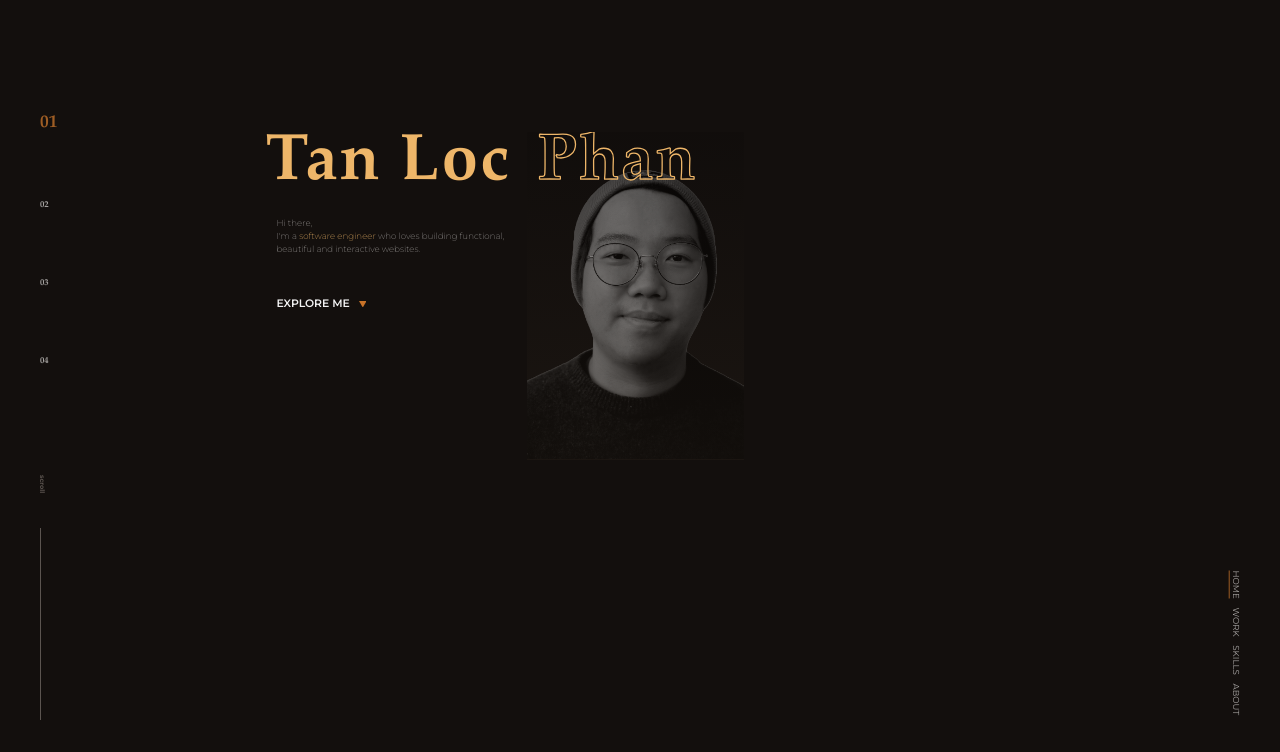
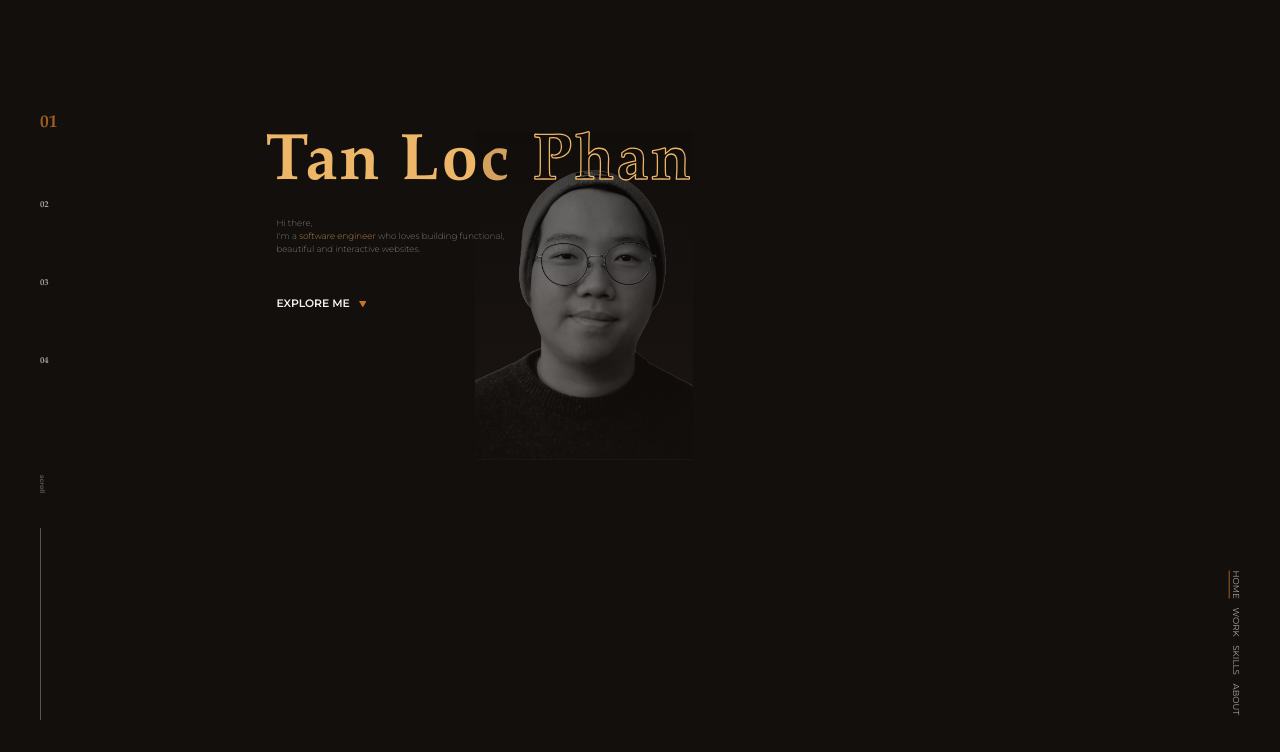
Before and after one commit to locphan2207/personal-web, a React (Create React App) app: page / in a window 1280 px wide. Shown: the top 752 px of the page. Built offline with nearby package versions, Linux system fonts and the light colour scheme.

Commit message:
Adjust tracking system through state and img style

```diff
--- a/src/components/App.js
+++ b/src/components/App.js
@@ -15,12 +15,10 @@ import { throttle } from "helpers/animationHelpers"
 
 const SCROLL_COUNT_TO_PAGE = 5
 
-let WHEEL_TRACK = 0
-
 function App() {
   const [pageVisible, setPageVisible] = useState(PAGE_NAMES.HOME_PAGE)
   const [closingPage, setClosingPage] = useState(null)
-  const [isScrollingToPage, setIsScrollingToPage] = useState(0)
+  const [wheelTrack, setWheelTrack] = useState(0)
   const nextPage = useRef(null)
 
   // Trigger the closing animation and store the next page to ref
@@ -30,33 +28,18 @@ function App() {
     nextPage.current = pageName
   }
 
-  useEffect(() => {
-    const currIdx = NAV_NAMES_ORDER.findIndex(item => pageVisible === item)
-    const prevPage = NAV_NAMES_ORDER[currIdx - 1]
-    const nextPage = NAV_NAMES_ORDER[currIdx + 1]
-    if (isScrollingToPage === 1) {
-      switchPage(nextPage)
-    } else if (isScrollingToPage === -1) {
-      switchPage(prevPage)
-    }
-    // eslint-disable-next-line react-hooks/exhaustive-deps
-  }, [isScrollingToPage])
-
-  useEffect(() => {
+  const addWheelTracking = () => {
     window.addEventListener(
       "wheel",
       throttle(e => {
-        WHEEL_TRACK = e.deltaY > 0 ? WHEEL_TRACK + 1 : WHEEL_TRACK - 1
-        console.log(WHEEL_TRACK, e)
-        if (WHEEL_TRACK > SCROLL_COUNT_TO_PAGE) {
-          setIsScrollingToPage(1)
-          WHEEL_TRACK = 0
-        } else if (WHEEL_TRACK <= -SCROLL_COUNT_TO_PAGE) {
-          setIsScrollingToPage(-1)
-          WHEEL_TRACK = 0
-        }
+        setWheelTrack(e.deltaY > 0 ? wheelTrack + 1 : wheelTrack - 1)
+        console.log(wheelTrack, e)
       }, 100)
     )
+  }
+
+  useEffect(() => {
+    addWheelTracking()
   }, [])
 
   // Act as a listener for when a page finishes its closing animation
@@ -64,7 +47,7 @@ function App() {
   useEffect(() => {
     if (!closingPage && nextPage.current) {
       setPageVisible(nextPage.current)
-      setIsScrollingToPage(0)
+      setWheelTrack(0)
     }
   }, [closingPage])
 
@@ -81,24 +64,28 @@ function App() {
           isClosing={closingPage === PAGE_NAMES.HOME_PAGE}
           setClosingPage={setClosingPage}
           explore={() => switchPage(PAGE_NAMES.WORK_PAGE)}
+          wheelTrack={wheelTrack}
         />
       )}
       {pageVisible === PAGE_NAMES.WORK_PAGE && (
         <PageTwo
           isClosing={closingPage === PAGE_NAMES.WORK_PAGE}
           setClosingPage={setClosingPage}
+          wheelTrack={wheelTrack}
         />
       )}
       {pageVisible === PAGE_NAMES.SKILLS_PAGE && (
         <PageThree
           isClosing={closingPage === PAGE_NAMES.SKILLS_PAGE}
           setClosingPage={setClosingPage}
+          wheelTrack={wheelTrack}
         />
       )}
       {pageVisible === PAGE_NAMES.ABOUT_PAGE && (
         <PageFour
           isClosing={closingPage === PAGE_NAMES.ABOUT_PAGE}
           setClosingPage={setClosingPage}
+          wheelTrack={wheelTrack}
         />
       )}
     </div>
--- a/src/components/PageOne.css
+++ b/src/components/PageOne.css
@@ -6,11 +6,15 @@
   width: 100%;
 }
 
-.name-container {
+.intro-container {
   position: relative;
   display: flex;
   flex-direction: column;
   margin-left: 10%;
+}
+
+.name-container {
+  display: flex;
 }
 
 .name-container h1 {
@@ -21,46 +25,44 @@
   text-align: left;
 }
 
-.last-name-img {
+.last-name {
+  /* position: absolute;
+  left: 5%;
+  top: 0; */
+  font-family: Palatino Bold;
+  font-size: 150rem;
+  letter-spacing: 5rem;
+  text-align: left;
+  margin-left: 50rem;
+  -webkit-text-fill-color: transparent;
+  -webkit-text-stroke-width: 3rem;
+  -webkit-text-stroke-color: #eeb669;
+  z-index: 2;
+}
+
+.img {
   position: absolute;
-  right: -80%;
+  right: 0;
   top: 0;
   overflow: hidden;
 }
 
 @media only screen and (min-width: 1200px) {
-  .last-name-img {
-    position: absolute;
-    right: -95%;
-    top: 0;
+  .img {
+    right: 0;
   }
 }
-
-.last-name {
-  position: absolute;
-  left: 5%;
-  top: 0;
-  font-family: Palatino Bold;
-  font-size: 150rem;
-  letter-spacing: 5rem;
-  text-align: left;
-  -webkit-text-fill-color: transparent;
-  -webkit-text-stroke-width: 3rem;
-  -webkit-text-stroke-color: #eeb669;
-}
-
-.last-name-img img {
+.img img {
   width: 23vw;
   opacity: 0.5;
 }
 
 @media only screen and (min-width: 1200px) {
-  .last-name-img img {
+  .img img {
     width: 17vw;
-    opacity: 0.5;
   }
 }
-.last-name-img .gradient {
+.img .gradient {
   background: linear-gradient(#0000001f, #dfb58410);
   position: absolute;
   top: 0;
--- a/src/components/PageOne.js
+++ b/src/components/PageOne.js
@@ -17,12 +17,14 @@ function PageOne({ isClosing, setClosingPage, explore }) {
 
   return (
     <div className="page-one">
-      <div className="name-container">
-        <h1>Tan Loc</h1>
-        <div className="last-name-img">
+      <div className="intro-container">
+        <div className="name-container">
+          <h1>Tan Loc</h1>
+          <h1 className="last-name">Phan</h1>
+        </div>
+        <div className="img">
           <img src={avatar} alt={"face"} />
           <div className="gradient" />
-          <h2 className="last-name">Phan</h2>
         </div>
         <p className="greeting">
           Hi there,
```
